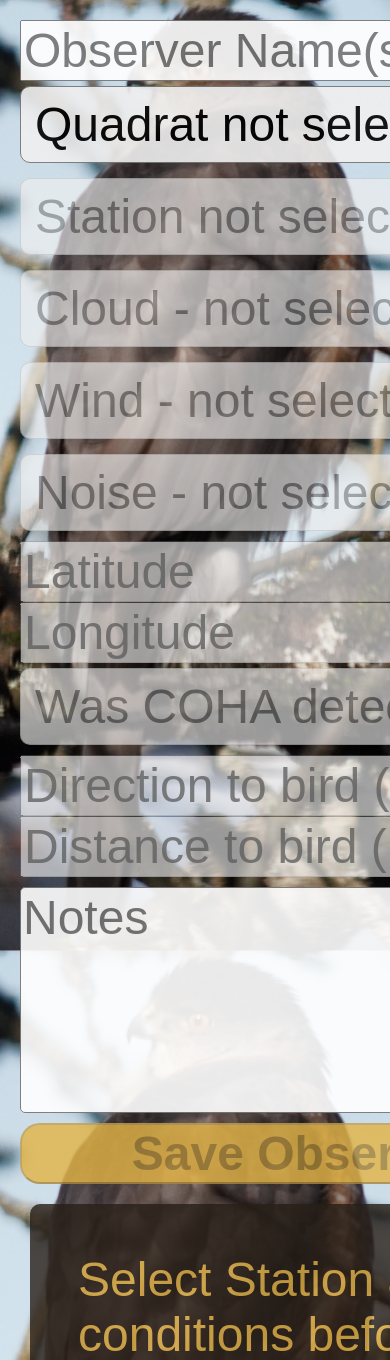
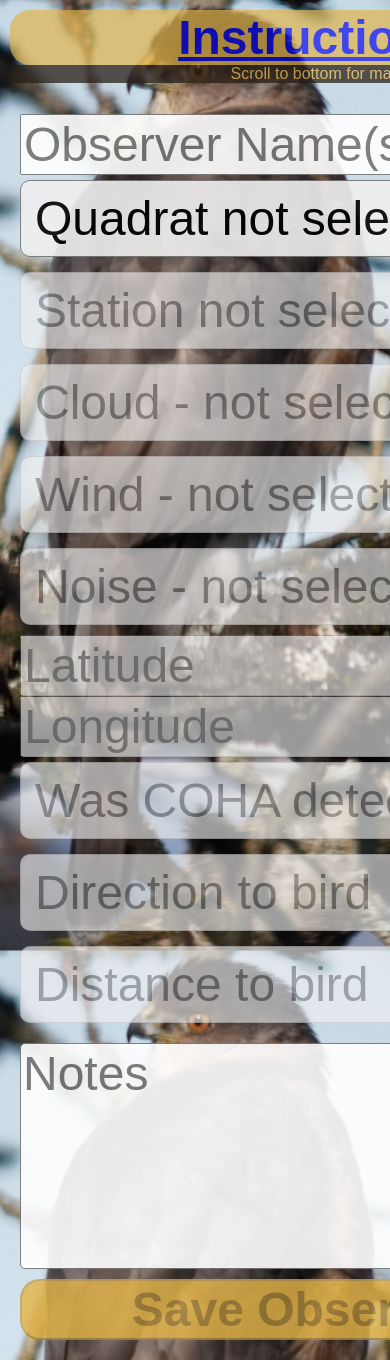
Before and after one commit to commonloon/coha-gcloud, a Flask app: page / in a window 390 px wide; the page is wider, and only the part inside the window is pictured. Shown: the top 1360 px of that part. Run offline with Flask 2, Linux system fonts and the light colour scheme; some libraries are stand-ins or nearby versions.

Commit message:
Respond to Michelle's UI comments
- shifted location of link to instructions
- added comment about needing to scroll
- changed direction and distance fields to dropdowns
- changed order of Timer buttons for iPhone view
- changed name of clear timer button from "Stop timers" to "Clear timers"
- added help text for iphone workflow
- clear old position marker when station changes

Things not fixed:
- changing location is still awkward
- no way to correct errors or add notes after observation is submitted
- font size of help page is too small on mobile phone

```diff
--- a/static/coha.css
+++ b/static/coha.css
@@ -153,7 +153,22 @@ textarea {
   border-radius: 10px;
 }
 
-#helpLink {
-  padding: 1em;
-  margin-top: 20px;
+#helpDiv {
+  display: grid;
+  text-align: center;
+  border-radius: 20px;
+  padding: 10px 1em 1px 10px;
+  margin-bottom: 10px;
+  width: 100%;
+  opacity: 0.75;
 }
+
+#scrollPrompt {
+  font-size: 16px;
+  color: #E3B448;
+  background-color: #281f18;
+  opacity:75;
+  border-radius: 20px;
+  margin-bottom: 0;
+  margin-top: 0;
+}
--- a/static/coha.js
+++ b/static/coha.js
@@ -18,6 +18,7 @@ var surveyBounds = {
 
 // We need to keep a record of google maps markers so we can erase them
 var mapMarkers = [];
+var positionMarker = null;
 
 // initialize the quadrat boundaries if quadrat is set by cookie
 window.onload = () => {
@@ -43,16 +44,16 @@ var audioSource = null;
 //  TODO: improve validation of values in text fields, e.g. direction, distance
 
 function getDistanceFromLatLonInKm(lat1, lon1, lat2, lon2) {
-  var R = 6371; // Radius of the earth in km
-  var dLat = deg2rad(lat2-lat1);  // deg2rad below
-  var dLon = deg2rad(lon2-lon1);
-  var a =
+  let R = 6371; // Radius of the earth in km
+  let dLat = deg2rad(lat2-lat1);  // deg2rad below
+  let dLon = deg2rad(lon2-lon1);
+  let a =
     Math.sin(dLat/2) * Math.sin(dLat/2) +
     Math.cos(deg2rad(lat1)) * Math.cos(deg2rad(lat2)) *
     Math.sin(dLon/2) * Math.sin(dLon/2)
     ;
-  var c = 2 * Math.atan2(Math.sqrt(a), Math.sqrt(1-a));
-  var d = R * c; // Distance in km
+  let c = 2 * Math.atan2(Math.sqrt(a), Math.sqrt(1-a));
+  let d = R * c; // Distance in km
   return d;
 }
 
@@ -63,7 +64,7 @@ function deg2rad(deg) {
 function initAudio() {
     // load the audio into cohaBuffer
     let request = new XMLHttpRequest();
-    request.open('GET', "/COHA.mp3", true);
+    request.open('GET', "/COHA.modified.mp3", true);
     request.responseType = 'arraybuffer';
 
     // Decode asynchronously
@@ -142,7 +143,7 @@ function mapStations(quadrat) {
     let coords = stationCoordinates[quadrat];
     let station=1;
     for(; station < 17; ++station) {
-        stationMarker(coords[station], station, quadrat);;
+        stationMarker(coords[station], station, quadrat);
     }
 }
 
@@ -171,29 +172,17 @@ function quadratChanged() {
 
 function mapMarker(latitude, longitude, label) {
     const pos = {lat: parseFloat(latitude), lng: parseFloat(longitude)};
-    const image = {
-        url: "https://developers.google.com/maps/documentation/javascript/examples/full/images/beachflag.png",
-        // This marker is 20 pixels wide by 32 pixels high.
-        size: new google.maps.Size(20, 32),
-        // The origin for this image is (0, 0).
-        origin: new google.maps.Point(0, 0),
-        // The anchor for this image is the base of the flagpole at (0, 32).
-        anchor: new google.maps.Point(0, 32),
-    };
-    // Shapes define the clickable region of the icon. The type defines an HTML
-    // <area> element 'poly' which traces out a polygon as a series of X,Y points.
-    // The final coordinate closes the poly by connecting to the first coordinate.
-    const shape = {
-        coords: [1, 1, 1, 20, 18, 20, 18, 1],
-        type: "poly",
-    };
     const marker = new google.maps.Marker({
         position: pos,
         map: map,
         title: label,
         label: "YOU"
     });
-    mapMarkers.push(marker)
+    if (positionMarker != null) {
+        // clear the old marker
+        positionMarker.setMapt(null);
+    }
+    positionMarker = marker;
     const c = new google.maps.Circle({
       strokeColor: "#0000FF",
       strokeOpacity: 0.8,
@@ -222,6 +211,26 @@ function distanceFromStation(quadrat, station, lat, long, nominalLocation) {
     message += "quadrat " + quadrat + " station " + station + ". ";
     message += "Did you select the correct station? If so, please double-check the latitude/longitude values below";
     return message
+}
+
+function geolocationError(error) {
+  let msg;
+  switch(error.code) {
+    case error.PERMISSION_DENIED:
+      msg = "User denied the request for Geolocation. ";
+      break;
+    case error.POSITION_UNAVAILABLE:
+      msg =  "Location information is unavailable.";
+      break;
+    case error.TIMEOUT:
+      msg= "The request to get user location timed out."
+      break;
+    case error.UNKNOWN_ERROR:
+      msg = "An unknown error occurred."
+      break;
+  }
+  msg += "  Please manually enter latitude and longitude.";
+  alert(msg);
 }
 
 function stationChanged() {
@@ -263,7 +272,7 @@ function stationChanged() {
                 if (d > 0.4) {
                     alert(distanceFromStation(quadrat, station, lt, lo, nominalLocation));
                 }
-            });
+            }, geolocationError);
         }
     }
 }
@@ -534,39 +543,6 @@ function initMap() {
     center: { lat: lat, lng: lng },
     zoom: 12,
   });
-  /*
-  let i=0;
-  for (; i < data.length; ++i) {
-    let row = data[i];
-    const pos = {lat: parseFloat(row.latitude), lng: parseFloat(row.longitude)};
-    new google.maps.Marker({
-      position: pos,
-      map: map,
-      title: row.quadrat + ":" + row.station
-    });
-    if (row.detection === "yes") {
-      let distance = parseFloat(row.distance);
-      let bearing = parseInt(row.direction);
-      if (!isNaN(distance) && ! isNaN(bearing)) {
-        distance /= 1000;  // convert m to km
-        terminus = llFromDistance(pos.lat, pos.lng, distance, bearing);
-        let path = [
-          {lat: pos.lat, lng: pos.lng},
-          {lat: terminus[0], lng: terminus[1]}
-        ];
-        const stroke = new google.maps.Polyline({
-          path: path,
-          geodesic: true,
-          strokeColor: "#8800ff",
-          strokeOpacity: 1.0,
-          strokeWeight: 8,
-        });
-        stroke.setMap(map);
-      }
-    }
-  }
-
-   */
 }
 
 window.initMap = initMap;
--- a/templates/coha-ui.html
+++ b/templates/coha-ui.html
@@ -22,14 +22,16 @@
 <div class="container">
 
 <div class="content">
+    <div id="helpDiv"><a id="helpLink" href="/help" target="_blank">Instructions</a>
+        <p id="scrollPrompt">Scroll to bottom for map</p>
+    </div>
     <form id="cohaForm"
           name="cohaForm"
           onchange="formChanged()"
           method="POST"
           action="/save/"
           class="content"
-          >
-
+    >
         <input
                 id="observers"
                 name="observers"
@@ -116,24 +118,38 @@
             <option value="adult" >Adult</option>
         </select>
 
-        <input
-                id="direction"
-                name="direction"
-                type="text"
-                value=""
-                class="input"
-                placeholder="Direction to bird (0-360 degrees):"
-                disabled
-        />
-        <input
-                id="distance"
-                name="distance"
-                type="text"
-                value=""
-                class="input"
-                placeholder="Distance to bird (m)"
-                disabled
-        />
+        <select id="direction" name="direction" disabled >
+            <option value="" >Direction to bird</option>
+            <option value="0" >N</option>
+            <option value="22">NxNE</option>
+            <option value="45">NE</option>
+            <option value="67">ExNE</option>
+            <option value="90">E</option>
+            <option value="112">ExSE</option>
+            <option value="135">SE</option>
+            <option value="157">SxSE</option>
+            <option value="180">S</option>
+            <option value="202">SxSW</option>
+            <option value="225">SW</option>
+            <option value="247">WxSW</option>
+            <option value="270">W</option>
+            <option value="292">WxNW</option>
+            <option value="315">NW</option>
+            <option value="337">NxNW</option>
+        </select>
+        <select id="distance" name="distance" disabled>
+            <option value="" selected>Distance to bird</option>
+            <option value="25">25m</option>
+            <option value="50">50m</option>
+            <option value="75">75m</option>
+            <option value="100">100m</option>
+            <option value="150">150m</option>
+            <option value="200">200m</option>
+            <option value="250">250m</option>
+            <option value="300">300m</option>
+            <option value="400">400m</option>
+            <option value="500">500m</option>
+        </select>
         <textarea
             id="notes"
             name="notes"
@@ -158,12 +174,11 @@
         <audio
             id="player"
             controls
-            src="/COHA.mp3">
-                <a href="/COHA.mp3">
+            src="/COHA.modified.mp3">
+                <a href="/COHA.modified.mp3">
                     Download audio
                 </a>
         </audio>
-        <a id="helpLink" href="/help" target="_blank">Instructions</a>
     </div>
     <div id="map"></div>
 
```
Also changed, not shown: 1 other file.
